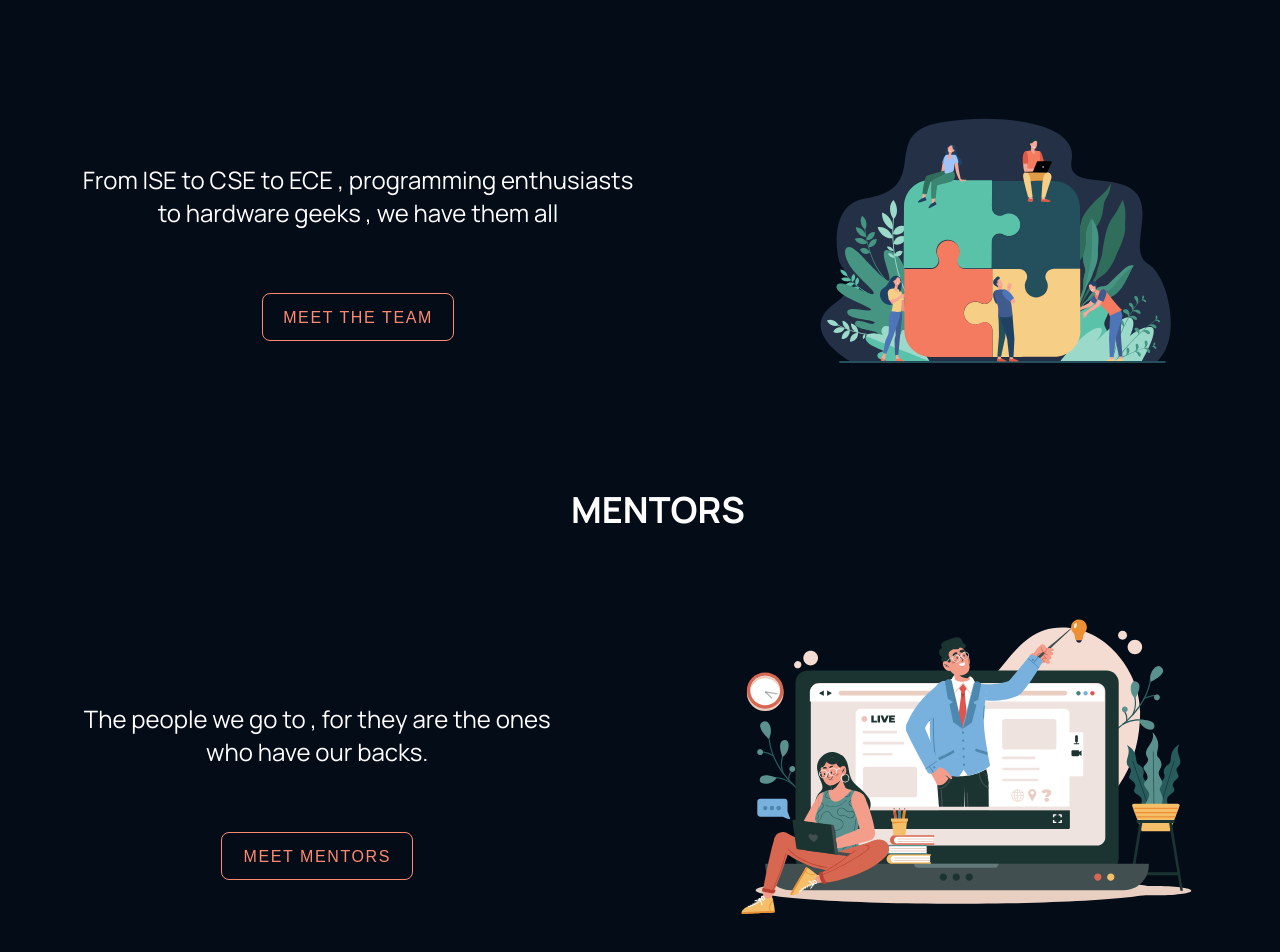
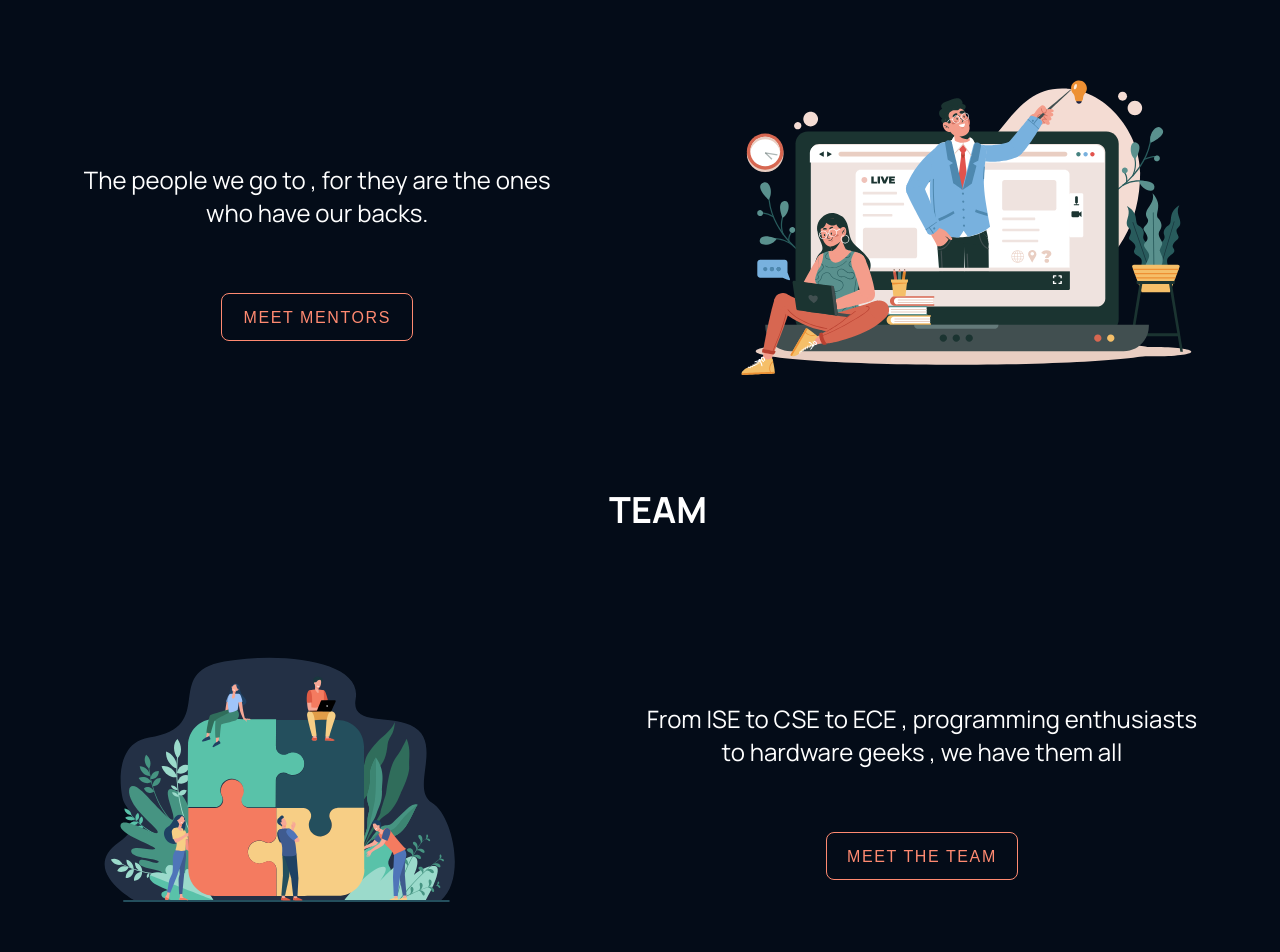
Before and after one commit to UCSPNIE/ucspnie.github.io, a React (Create React App) app: page / in a window 1280 px wide. Shown: the part 1841-2793 px from the top of the page. Built offline with nearby package versions, Linux system fonts and the light colour scheme.

Commit message:
minor changes

```diff
--- a/src/App.js
+++ b/src/App.js
@@ -6,7 +6,7 @@ import { BrowserRouter as Router, Route, Routes } from "react-router-dom";
 import Eventpage from "./pages/event/Eventpage";
 import Home from "./components/home/Home";
 import Mentors from "./components/mentors/mentors";
-import Team from "./components/team/Team";
+import Team from "./components/team/team";
 
 function App() {
   return (
--- a/src/components/about/about.js
+++ b/src/components/about/about.js
@@ -1,11 +1,11 @@
 import React from "react";
-import "./About.css";
+import "./about.css";
 import Lottie from "react-lottie";
 import welcome from "../../lottie/welcome.json";
 import goal from "../../lottie/goal.json";
 import vision from "../../lottie/vision.json";
 import motto from "../../lottie/motto.json";
-import "./Cards.css";
+import "./cards.css";
 
 const About = () => {
   const welcomeLottie = {
--- a/src/components/events/events.js
+++ b/src/components/events/events.js
@@ -1,5 +1,5 @@
 import React from "react";
-import "./Events.css";
+import "./events.css";
 import Lottie from "react-lottie";
 import events from "../../lottie/events.json";
 import { Link } from "react-router-dom";
--- a/src/components/home/Home.js
+++ b/src/components/home/Home.js
@@ -1,16 +1,16 @@
 import React from "react";
-import About from "../about/About";
-import Events from "../events/Events";
+import About from "../about/about";
+import Events from "../events/events";
 import Mentors from "../mentors/mentors";
-import Team from "../team/Team";
+import Team from "../team/team";
 
 const Home = () => {
   return (
     <div className="home">
       <About />
       <Events />
+      <Mentors />
       <Team />
-      <Mentors />
     </div>
   );
 };
--- a/src/components/team/team.js
+++ b/src/components/team/team.js
@@ -1,5 +1,5 @@
 import React from "react";
-import "./Team.css";
+import "./team.css";
 import Lottie from "react-lottie";
 import team from "../../lottie/team.json";
 
@@ -17,6 +17,14 @@ const Team = () => {
         <h1>TEAM</h1>
       </div>
       <div className="team_content">
+      <span className="team_lottie">
+          <Lottie
+            options={teamLottie}
+            // height='50vh'
+            // width='40vw'
+            background="transparent"
+          />
+        </span>
         <div className="team_tb_container">
           <span className="team_tb">
             <div className="team_text">{text}</div>
@@ -35,14 +43,6 @@ const Team = () => {
           </span>
         </div>
         {/* <span className="team_text">text</span> */}
-        <span className="team_lottie">
-          <Lottie
-            options={teamLottie}
-            // height='50vh'
-            // width='40vw'
-            background="transparent"
-          />
-        </span>
       </div>
     </div>
   );
```
